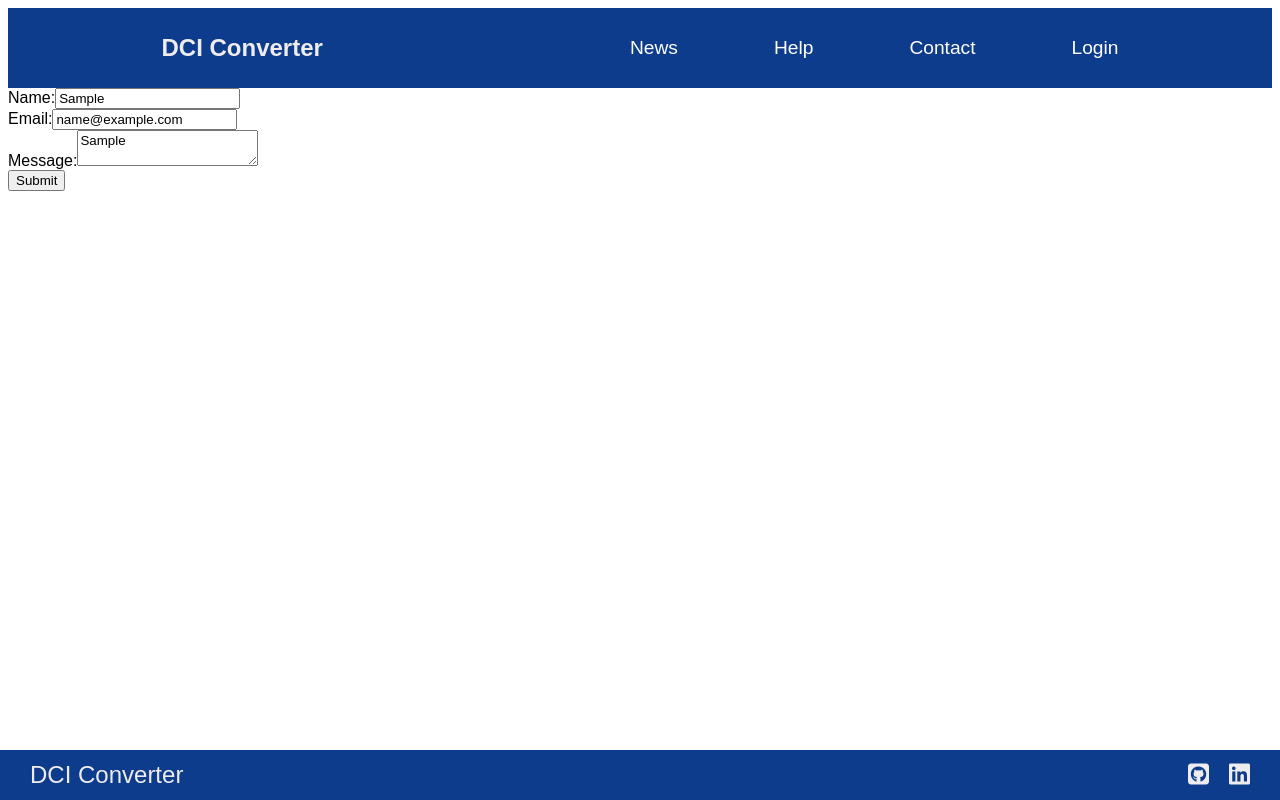
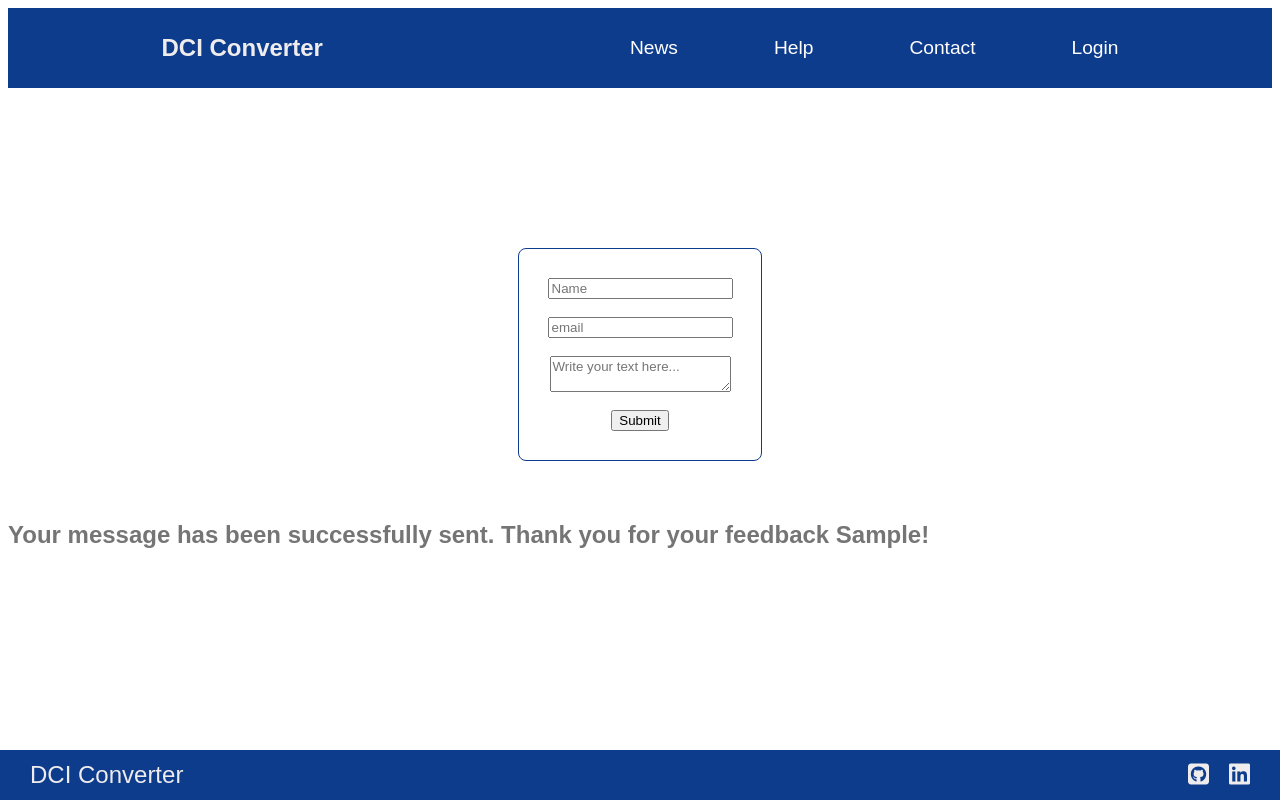
Before and after one commit to setazarm/currencyChange, a React (Vite) app in the folder currencyChange/: page /contact in a window 1280 px wide. Both pictures are taken after typing "Sample", "name@example.com", "Sample" into the empty fields and a click on the button "Submit". Built offline with nearby package versions, Linux system fonts and the light colour scheme.

Commit message:
LoginForm.scss and Contact.scss added

```diff
--- a/currencyChange/src/components/Contact.jsx
+++ b/currencyChange/src/components/Contact.jsx
@@ -1,11 +1,13 @@
-import React, { useState } from "react";
+import React, { useState } from 'react';
 
 const Contact = () => {
   const [formData, setFormData] = useState({
-    name: "",
-    email: "",
-    message: "",
+    name: '',
+    email: '',
+    message: '',
   });
+
+  const [feedback, setFeedback] = useState('');
 
   const handleInputChange = (event) => {
     setFormData({
@@ -17,42 +19,51 @@ const Contact = () => {
   const handleSubmit = (event) => {
     event.preventDefault();
     console.log(formData);
-    // Add logic for submitting form data to server
+    if (
+      formData.name !== '' &&
+      formData.email !== '' &&
+      formData.message !== ''
+    ) {
+      setFeedback(
+        `Your message has been successfully sent. Thank you for your feedback ${formData.name}!`
+      );
+    } else {
+      setFeedback('Please fill all the fields.');
+    }
+    setFormData({ name: '', email: '', message: '' });
   };
 
   return (
-    <form onSubmit={handleSubmit}>
-      <label>
-        Name:
+    <>
+      <form className='contact-container' onSubmit={handleSubmit}>
         <input
-          type="text"
-          name="name"
+          placeholder='Name'
+          type='text'
+          name='name'
           value={formData.name}
           onChange={handleInputChange}
         />
-      </label>
-      <br />
-      <label>
-        Email:
+        <br />
         <input
-          type="email"
-          name="email"
+          placeholder='email'
+          className='test-input'
+          type='email'
+          name='email'
           value={formData.email}
           onChange={handleInputChange}
         />
-      </label>
-      <br />
-      <label>
-        Message:
+        <br />
         <textarea
-          name="message"
+          placeholder='Write your text here...'
+          name='message'
           value={formData.message}
           onChange={handleInputChange}
         />
-      </label>
-      <br />
-      <button type="submit">Submit</button>
-    </form>
+        <br />
+        <button type='submit'>Submit</button>
+      </form>
+      {feedback && <h2>{feedback}</h2>}
+    </>
   );
 };
 
--- a/currencyChange/src/components/ConvertForm.jsx
+++ b/currencyChange/src/components/ConvertForm.jsx
@@ -32,7 +32,11 @@ const convertForm = () => {
 
   return (
     <>
-      {username && <p>Welcome {username}</p>}
+      {username && (
+        <p className='welcome-message'>
+          <i className='fa-solid fa-user'></i> Welcome {username}
+        </p>
+      )}
       <div className='converter-container'>
         <h1>Currency Exchange</h1>
         <form>
--- a/currencyChange/src/components/Footer.jsx
+++ b/currencyChange/src/components/Footer.jsx
@@ -8,10 +8,10 @@ const Footer = () => {
       </Link>
       <div>
         <a href='https://github.com/'>
-          <i class='fa-brands fa-square-github'></i>
+          <i className='fa-brands fa-square-github'></i>
         </a>
         <a href='https://linkedin.com/'>
-          <i class='fa-brands fa-linkedin'></i>
+          <i className='fa-brands fa-linkedin'></i>
         </a>
       </div>
     </footer>
--- a/currencyChange/src/components/Help.jsx
+++ b/currencyChange/src/components/Help.jsx
@@ -1,27 +1,34 @@
 import { useReducer } from 'react';
 
-let initialValue = false;
-
+const initialState = {
+  language: true,
+};
 const reducer = (state, action) => {
-  console.log(state);
   switch (action.type) {
-    case 'change_boolean':
-      return { initialValue: !state.initialValue };
+    case 'Toggle_language':
+      return { ...state, language: !state.language };
     default:
       return state;
   }
 };
 
 const Help = () => {
-  const [state, dispatch] = useReducer(reducer, initialValue);
+  const [state, dispatch] = useReducer(reducer, initialState);
 
   const handleClick = () => {
-    dispatch({ type: 'change_boolean' });
+    dispatch({ type: 'Toggle_language' });
   };
 
   return (
     <>
-      {state.initialValue ? (
+      <section>
+        <label class='switch'>
+          <input type='checkbox' onClick={handleClick} />
+          <span className='slider'></span>
+        </label>
+        {state.language ? <span>English</span> : <span>German</span>}
+      </section>
+      {state.language ? (
         <div>
           <p className='first-paragraph'>
             Get help with your money transfers, account and more.
@@ -97,45 +104,7 @@ const Help = () => {
           </div>
         </div>
       )}
-      {/* <button className='toggleButton' onClick={handleClick}>
-        PULSA
-      </button> */}
-      <section>
-        <label class='switch'>
-          <input type='checkbox' onClick={handleClick} />
-          <span className='slider'></span>
-        </label>
-        <span>English / German</span>
-      </section>
     </>
   );
 };
 export default Help;
-
-{
-  /*
-
-  <p className='first-paragraph'>
-Erhalten Sie Unterstützung bei Ihren Überweisungen, Ihrem Konto und mehr.
-      </p>
-      <div className='first-container'>
-        <p className='button-help'>Erste Schritte</p>
-        <p className='button-help'>Geld senden</p>
-        <p className='button-help'>Eine Überweisung bezahlen</p>
-        <p className='button-help'>Meine Überweisung nachverfolgen</p>
-        <p className='button-help'>Meine Überweisung ändern oder stornieren</p>
-        <p className='button-help'>Meine Konto</p>
-        <p className='button-help'>DCI Converter für Unternehmen</p>
-        <p className='button-help'>Währungsools</p>
-        <p className='button-help'>Geschäftsbedingungen und Richlinien</p>
-      </div>
-      <h2>Empfohlene Beiträge</h2>
-      <div className='second-container'>
-        <p className='article-help'>Wie kann ich meinen Geldtransfer verfolgen?</p>
-        <p className='article-help'>Wie kann ich mit DCI Converter versenden</p>
-        <p className='article-help'>Kan ich Änderungen an meiner Geldüberweisung vornehmen</p>
-        <p className='article-help'>Welche Zahlungsmethoden kann ich verwenden?</p>
-        <p className='article-help'>Warum wurde mein Konto eingeschränkt oder gestperrt?</p>
-        <p className='article-help'>Kontaktieren Sie uns über Live Chat, Telefon oder E-mail</p>
-      </div> */
-}
--- a/currencyChange/src/components/LoginForm.jsx
+++ b/currencyChange/src/components/LoginForm.jsx
@@ -1,15 +1,14 @@
-
-import React, { useContext,useState } from 'react';
-import { MyContext } from "../context/ContextContainer";
+import React, { useContext, useState } from 'react';
+import { MyContext } from '../context/ContextContainer';
 function LoginForm() {
   // const [username, setUsername] = useState('');
-   const {username,setUsername}= useContext(MyContext);
+  const { username, setUsername } = useContext(MyContext);
   const [password, setPassword] = useState('');
   const [message, setMessage] = useState('');
   const [showForgotPassword, setShowForgotPassword] = useState(false);
   const handleLoginSubmit = (event) => {
     event.preventDefault();
-        if (username!==" "&& password.length>=6) {
+    if (username !== ' ' && password.length >= 6) {
       setMessage(`you have logged in successfully ${username}`);
     } else {
       setMessage(
@@ -20,15 +19,15 @@ function LoginForm() {
 
   const handleForgotPasswordSubmit = (event) => {
     event.preventDefault();
-
   };
   return (
-        <div>
+    <div className='contact-container'>
       {!showForgotPassword ? (
         <>
           <h2>Log in</h2>
           <form onSubmit={handleLoginSubmit}>
             <label htmlFor='username'>Username:</label>
+            <br />
             <input
               type='text'
               id='username'
@@ -39,6 +38,7 @@ function LoginForm() {
             <br />
             <br />
             <label htmlFor='password'>Password:</label>
+            <br />
             <input
               type='password'
               id='password'
@@ -58,24 +58,21 @@ function LoginForm() {
           </form>
         </>
       ) : (
-                <>
+        <div className='forget-container'>
           <h2>Forgot Password</h2>
-                    <p>
-                        Enter Account Email To recover your password, please
-                        enter your account email address below and confirm
-                    </p>
+          <p>Please enter your account email to recover your password</p>
           <form onSubmit={handleForgotPasswordSubmit}>
-                        <label htmlFor='email'>Email:</label>
-                        <input
-                            type='email'
-                            id='email'
-                            name='email'
-                        />
+            <label htmlFor='email'>Email: </label>
+            <input type='email' id='email' name='email' />
             <br />
             <br />
-                        <input type='submit' value='Submit Request' />
+            <input
+              className='submit-botton'
+              type='submit'
+              value='Submit Request'
+            />
           </form>
-                </>
+        </div>
       )}
     </div>
   );
--- a/currencyChange/src/scss/App.scss
+++ b/currencyChange/src/scss/App.scss
@@ -4,6 +4,8 @@
 @use "./partials/Help";
 @use "./partials/News";
 @use "./partials/Footer";
+@use "./partials/Contact";
+@use "./partials/LoginForm";
 
 // * {
 //     margin: 0;padding: 0;box-sizing: border-box;
--- /dev/null
+++ b/currencyChange/src/scss/partials/Contact.scss
@@ -0,0 +1,13 @@
+@use "./variables" as *;
+
+.contact-container {
+    display: flex;
+    flex-direction: column;
+    justify-content: center;
+    align-items: center;
+    margin: 160px auto 0 auto;
+    padding: 1.8em;
+    border: 1px solid $bgBlue;
+    border-radius: 8px;
+    width: fit-content;
+}
--- a/currencyChange/src/scss/partials/ConvertForm.scss
+++ b/currencyChange/src/scss/partials/ConvertForm.scss
@@ -1,5 +1,11 @@
 @use "./variables" as *;
 
+.welcome-message {
+    color: $textDarkGrey;
+    font-size: 1.5em;
+    text-align: right;
+    padding-right: 10px;
+}
 .converter-container {
     display: flex;
     flex-direction: column;
--- a/currencyChange/src/scss/partials/Help.scss
+++ b/currencyChange/src/scss/partials/Help.scss
@@ -107,6 +107,7 @@ h2 {
     display: flex;
     justify-content: end;
     align-items: center;
+    padding: 16px 10px;
     label {
         margin-right: 10px;
     }
--- /dev/null
+++ b/currencyChange/src/scss/partials/LoginForm.scss
@@ -0,0 +1,9 @@
+@use "./variables" as *;
+
+.forget-container {
+    text-align: center;
+    .submit-botton {
+        padding: 8px 20px;
+        border-radius: 5px;
+    }
+}
```
Lines whose indentation alone changed are shown as unchanged.
